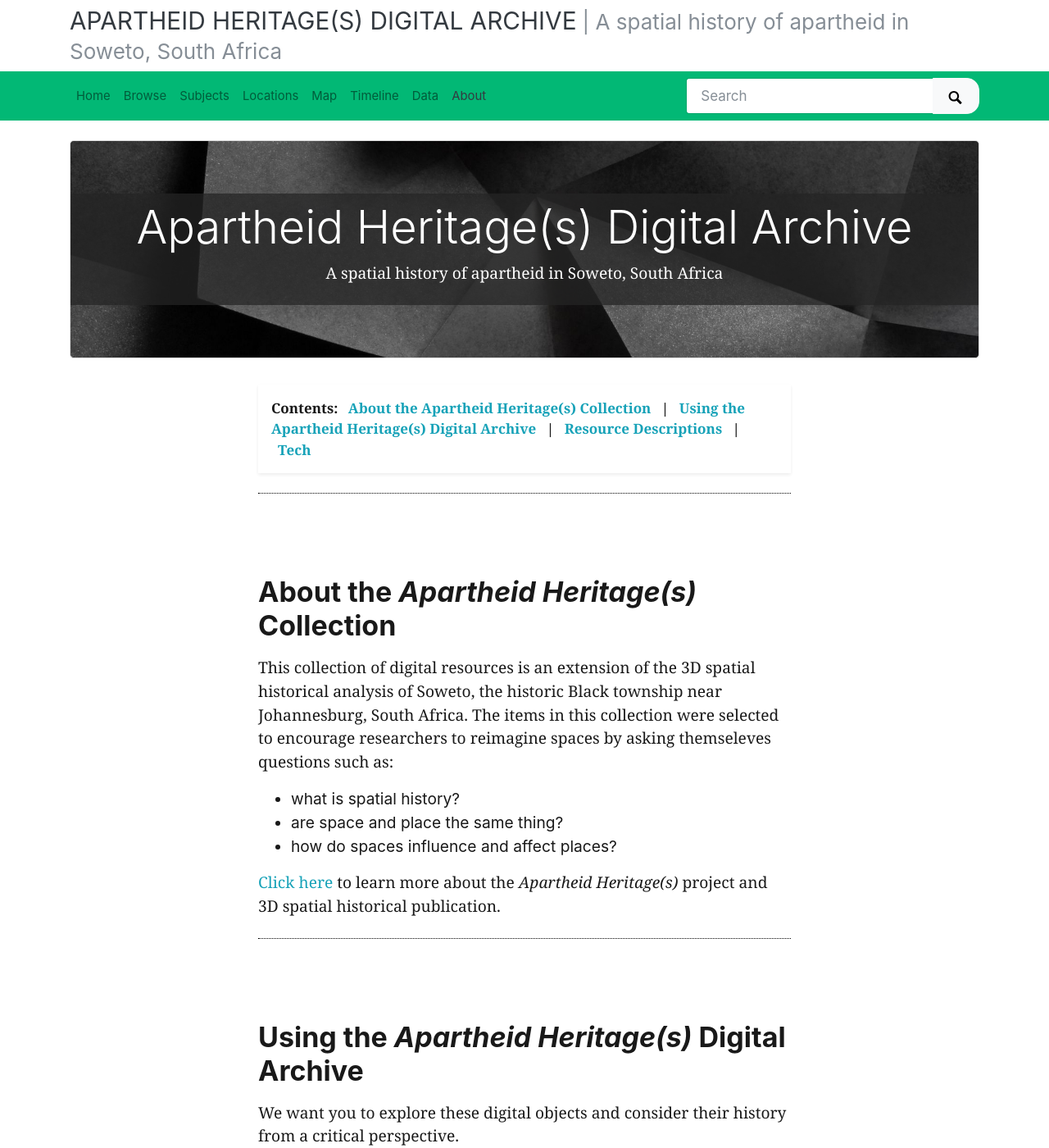
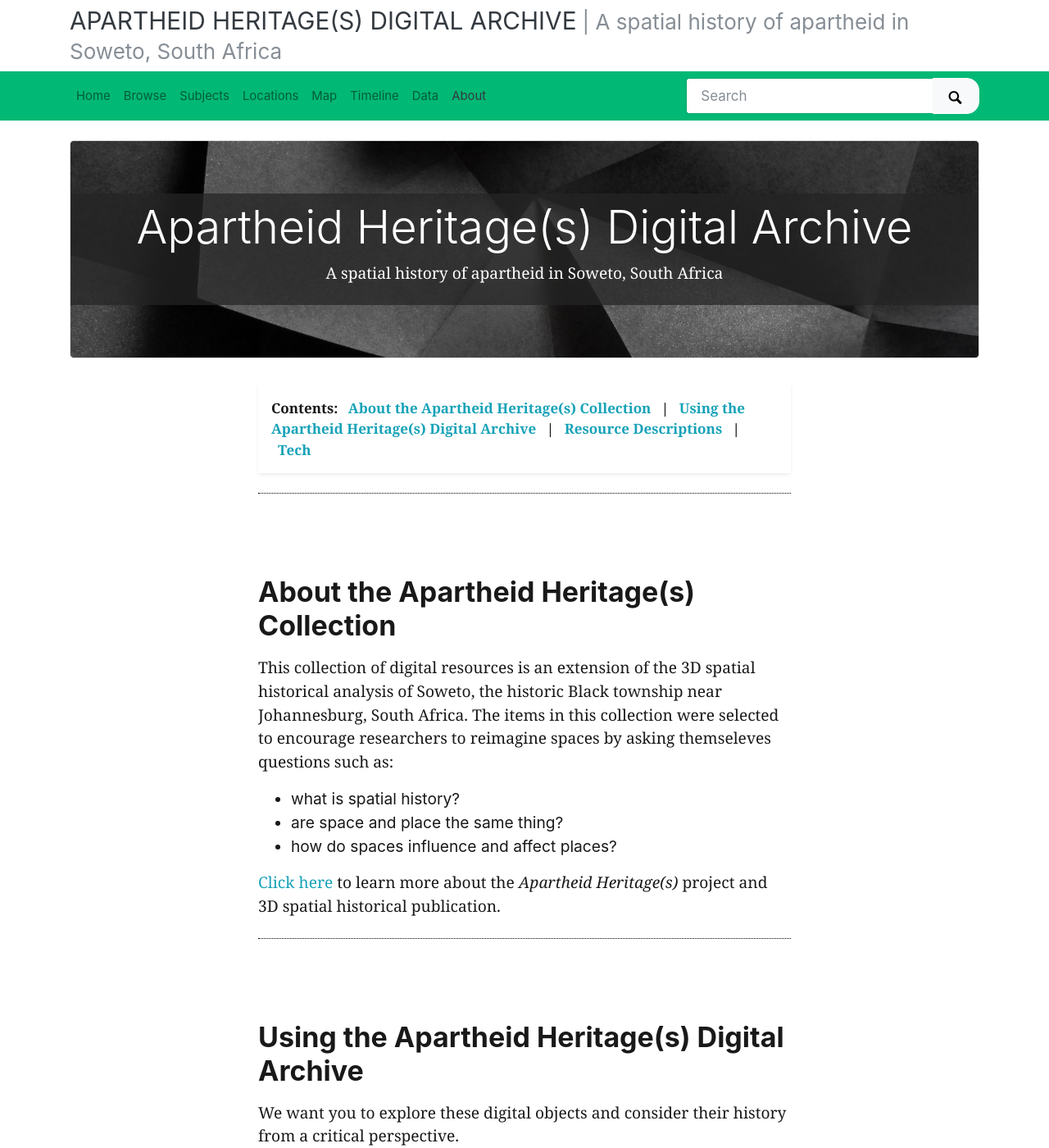
Before and after one commit to CassieConnected/AHDigitalArchive, a Jekyll site: the page built from pages/about.md, in a window 1280 px wide and 1400 px high. Shown: the whole window at 82% size. Built offline with Jekyll 4.4.1, drawn with Linux system fonts in a browser that asks for light colours; nearby versions of some CDN libraries.

```diff
--- a/pages/about.md
+++ b/pages/about.md
@@ -10,7 +10,7 @@ permalink: /about.html
 
 {% include feature/nav-menu.html sections="About the Apartheid Heritage(s) Collection;Using the Apartheid Heritage(s) Digital Archive;Resource Descriptions" %}
 
-## About the *Apartheid Heritage(s)* Collection
+## About the Apartheid Heritage(s) Collection
 
 This collection of digital resources is an extension of the 3D spatial historical analysis of Soweto, the historic Black township near Johannesburg, South Africa.
 The items in this collection were selected to encourage researchers to reimagine spaces by asking themseleves questions such as:
@@ -21,7 +21,7 @@ The items in this collection were selected to encourage researchers to reimagine
 
 [Click here](https://apartheidheritages.org/) to learn more about the *Apartheid Heritage(s)* project and 3D spatial historical publication.
 
-## Using the *Apartheid Heritage(s)* Digital Archive
+## Using the Apartheid Heritage(s) Digital Archive
 
 We want you to explore these digital objects and consider their history from a critical perspective.
 
```
